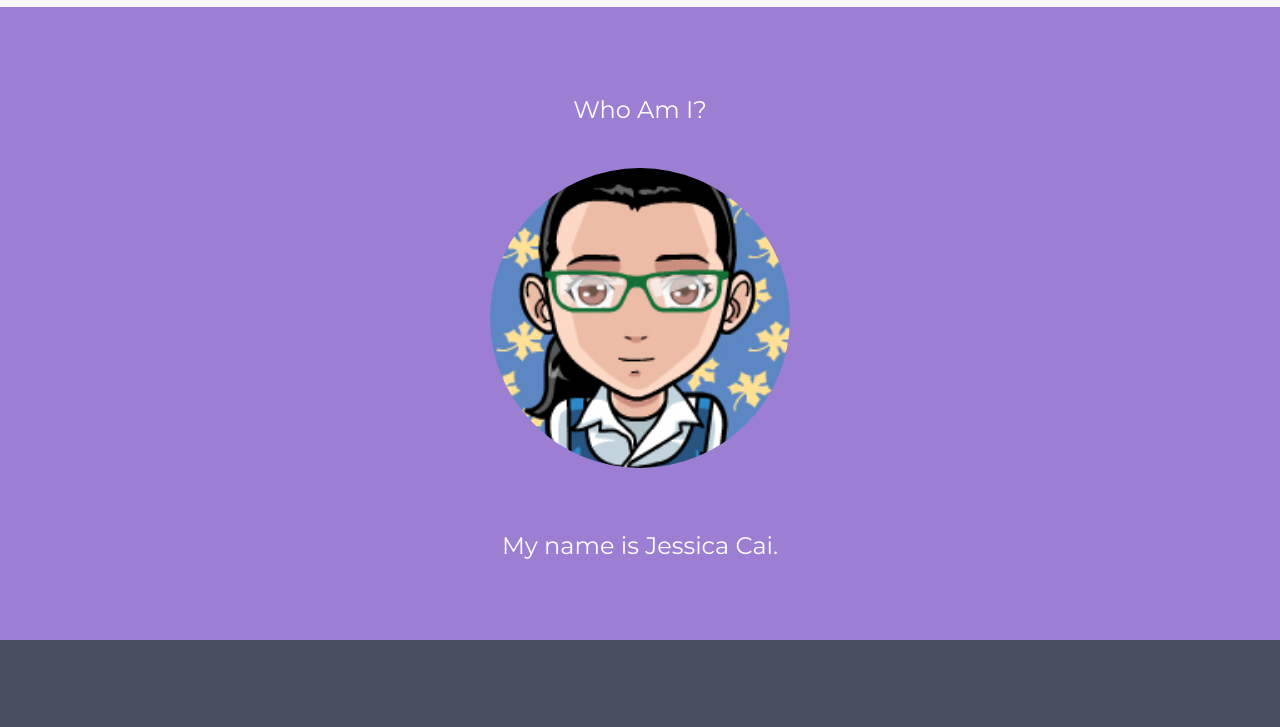
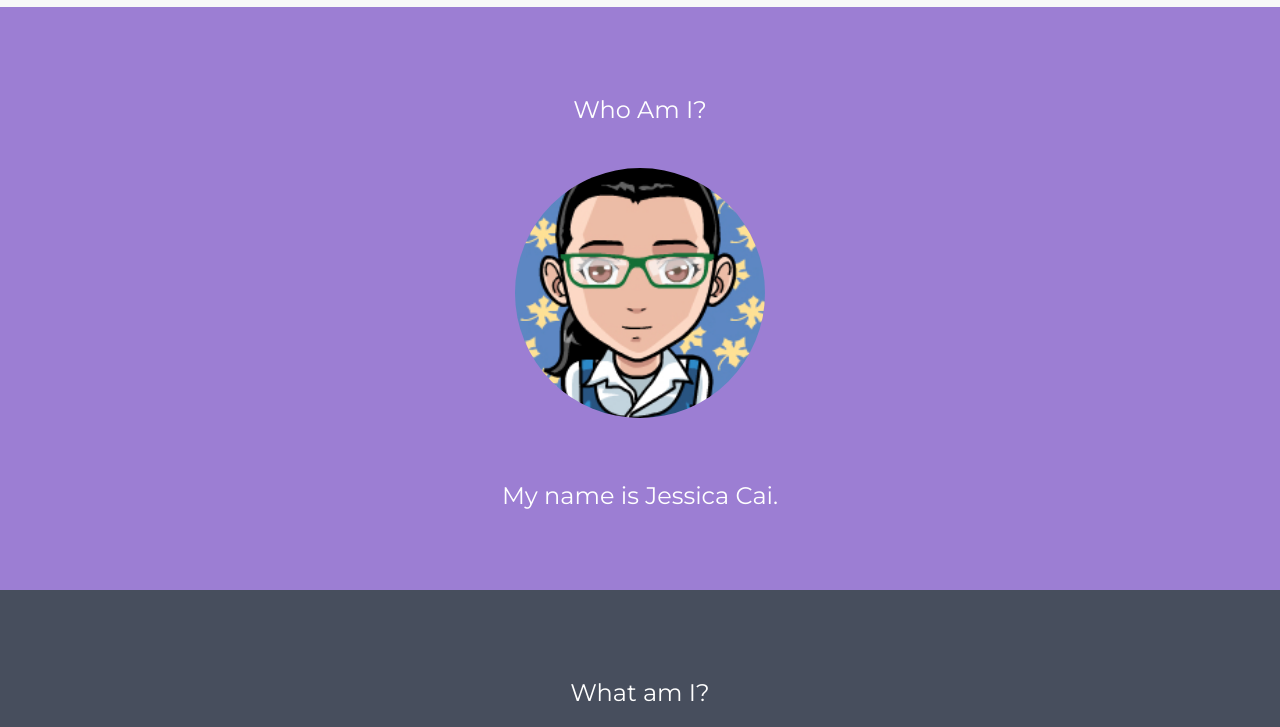
Before and after one commit to jessicac3732/jessicac3732.github.io, a plain HTML site: page index.html in a window 1280 px wide. Shown: the part 73-800 px from the top of the page. Drawn offline with nearby package versions, Linux system fonts and the light colour scheme.

Commit message:
add changes

```diff
--- a/index.html
+++ b/index.html
@@ -77,7 +77,7 @@
 <!-- First Container -->
 <div class="container-fluid bg-1 text-center">
   <h3 class="margin">Who Am I?</h3>
-  <img src="avatar.png" class="img-responsive img-circle margin" style="display:inline" alt="Avata" width="300" height="350">
+  <img src="avatar.png" class="img-responsive img-circle margin" style="display:inline" alt="Avatar" width="250" height="300">
   <h3>My name is Jessica Cai.</h3>
 </div>
 
```
